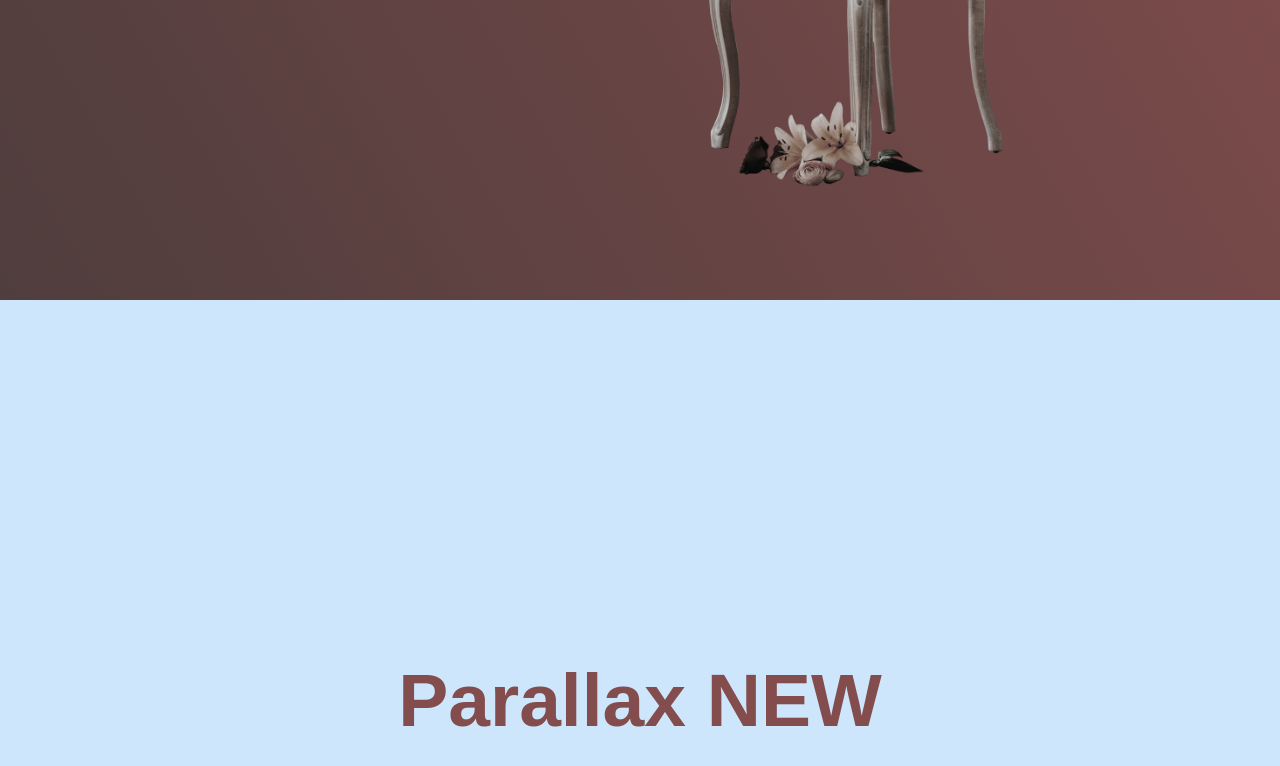
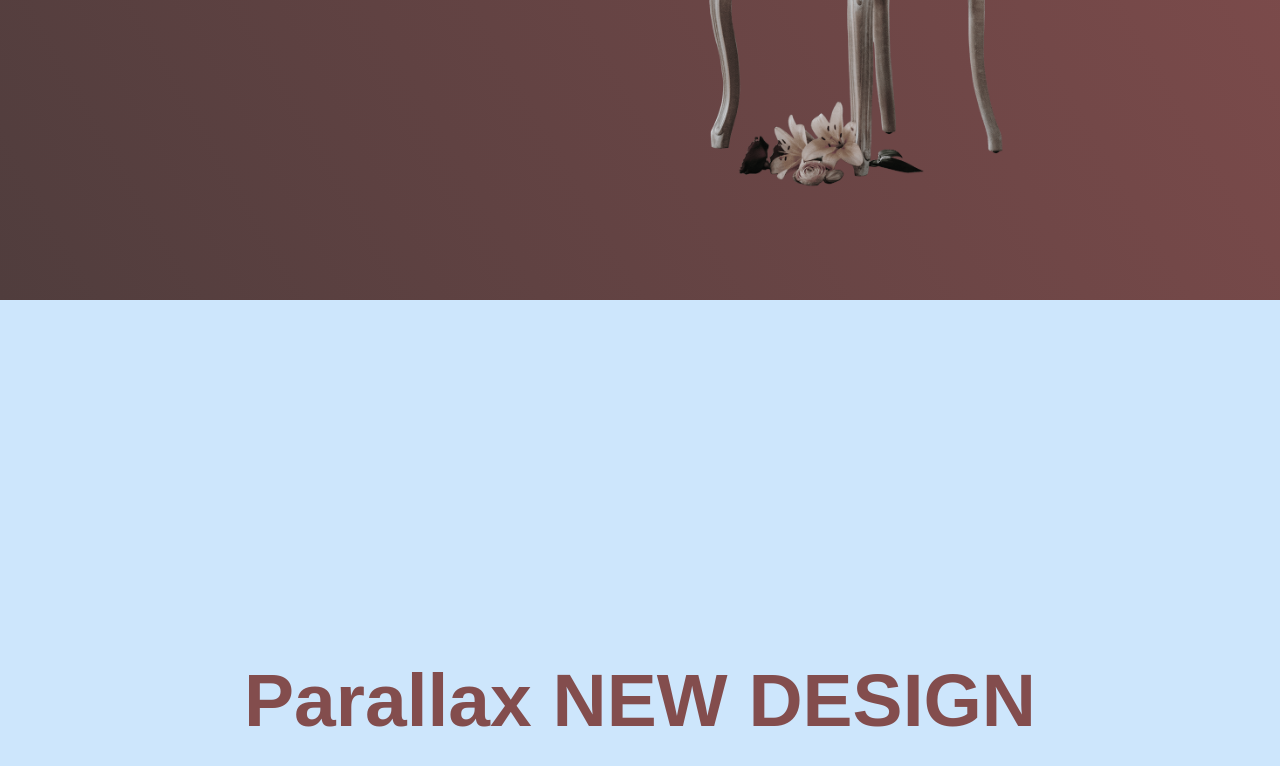
Before and after one commit to adilkhan7676/parallex, a plain HTML site: page index.html in a window 1280 px wide. Shown: the part 500-1266 px from the top of the page. Drawn offline with Linux system fonts and the light colour scheme; files whose address does not match are found by name.

Commit message:
Update index.html
add some text

```diff
--- a/index.html
+++ b/index.html
@@ -19,7 +19,7 @@
     </header>
 
     <section>
-        <h1>Parallax NEW</h1>
+        <h1>Parallax NEW DESIGN</h1>
     </section>
 
     <script src="main.js"> </script>
```
